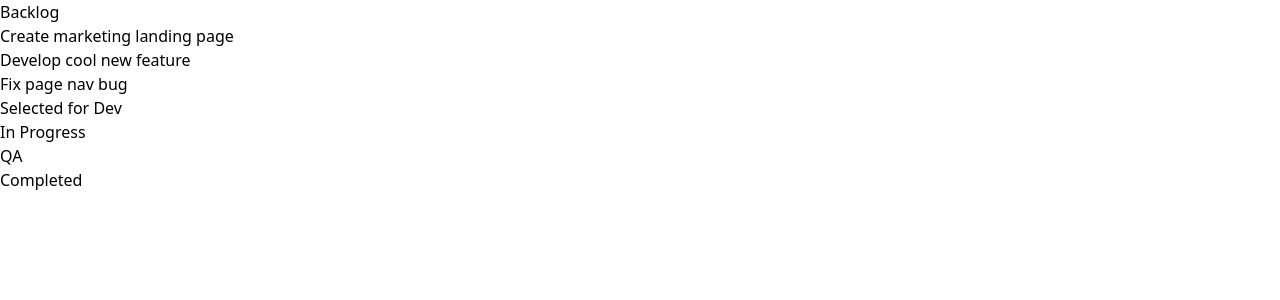
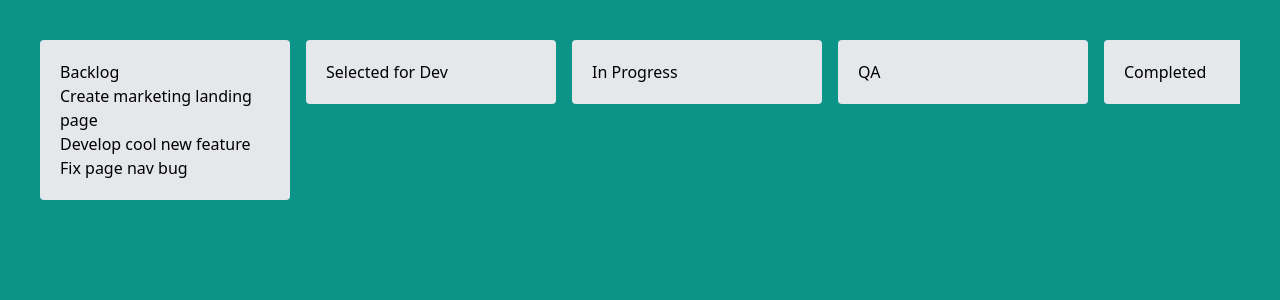
Before and after one commit to denys-petryniak/trello-board, a Nuxt app: page / in a window 1280 px wide. Shown: the top 300 px of the page. Built offline with nearby package versions, Linux system fonts and the light colour scheme.

Commit message:
Style board with tailwind

```diff
--- a/app.vue
+++ b/app.vue
@@ -1,5 +1,5 @@
 <template>
-  <div>
+  <div class="h-screen p-10 bg-teal-600 overflow-auto">
     <TrelloBoard />
   </div>
 </template>
--- a/components/TrelloBoard.vue
+++ b/components/TrelloBoard.vue
@@ -48,8 +48,12 @@ const columns = ref<Column[]>([
 </script>
 
 <template>
-  <div>
-    <div v-for="column in columns" :key="column.id">
+  <div class="flex items-start gap-4 overflow-x-auto">
+    <div
+      v-for="column in columns"
+      :key="column.id"
+      class="min-w-[250px] p-5 rounded bg-gray-200"
+    >
       <header>{{ column.title }}</header>
       <p v-for="task in column.tasks" :key="task.id">
         {{ task.title }}
@@ -57,7 +61,3 @@ const columns = ref<Column[]>([
     </div>
   </div>
 </template>
-
-<style scoped>
-
-</style>
```
